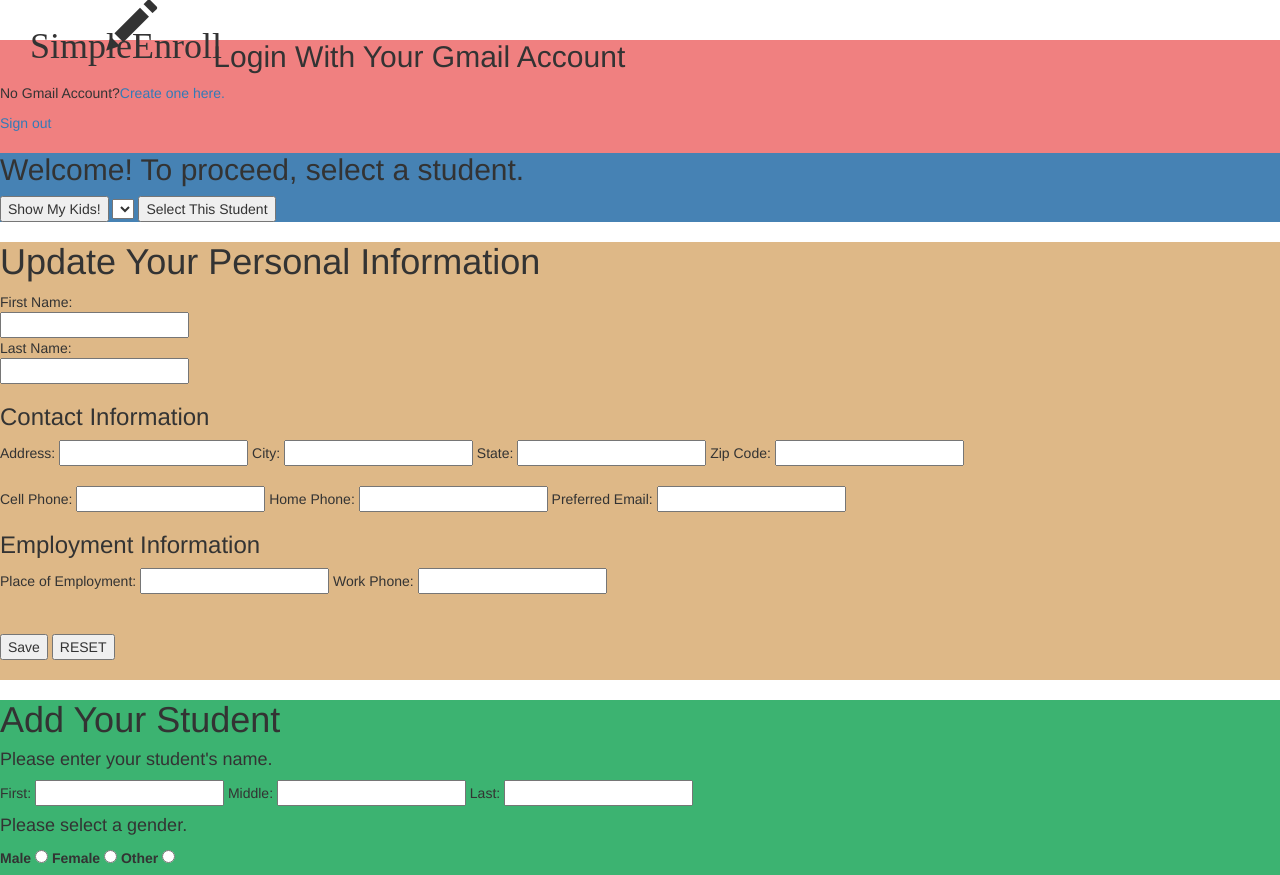
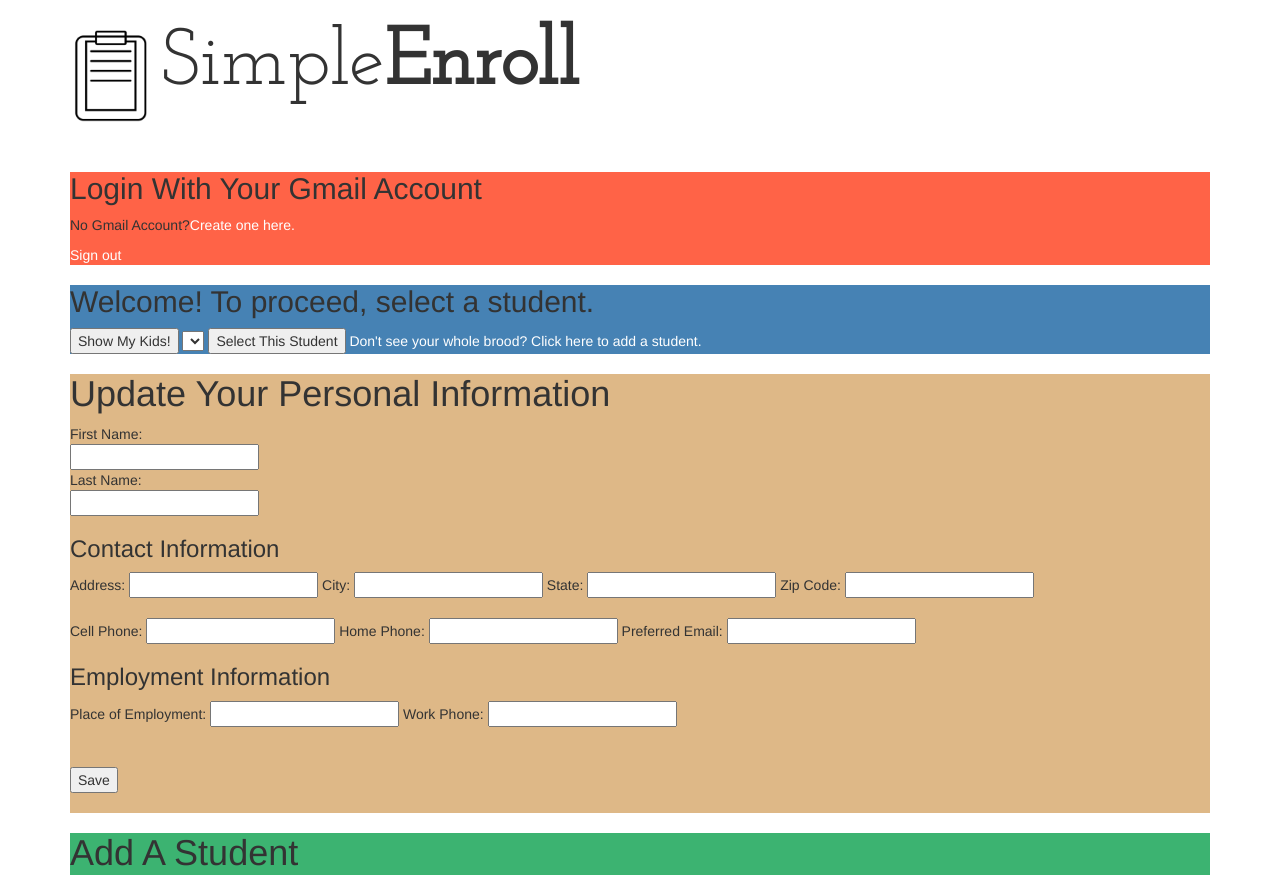
Before and after one commit to decosmi/enroll, a website: page public/index.html in a window 1280 px wide. Shown: the top 875 px of the page. Drawn offline with nearby package versions, Linux system fonts and the light colour scheme.

Commit message:
selected student data loads to pdf, minor styling changes

```diff
--- a/public/app.js
+++ b/public/app.js
@@ -3,6 +3,11 @@
 var app = angular.module('myApp', []);
 
 app.controller('formCtrl', function($scope,$rootScope, $http, sendData){
+
+    $scope.showGoals=function(){
+        return controlDisplay.showGoals;
+    }
+
 
  $scope.displayUserData = function(){
         //guardian data
@@ -47,8 +52,8 @@ app.controller('formCtrl', function($scope,$rootScope, $http, sendData){
                         headerRows: 1,
                         widths: [200,300,100,100],
                         body:[
-                            [{text:'Name (Last First Middle)', style: 'tableHeader1'}, {text:'Home Address', style:'tableHeader1'}, {text:'Telephone Number', style:'tableHeader1'},{text:'Birthday (mm/dd/yyyy)', style:'tableHeader1'}],
-                            ['placeholder', 'placeholder', 'placeholder', 'placeholder']
+                            [{text:'Name (Last First Middle)', style: 'tableHeader1'}, {text:'Home Address', style:'tableHeader1'}, {text:'Telephone Number', style:'tableHeader1'},{text:'Birthday', style:'tableHeader1'}],
+                            [sendData.studentLast+' '+sendData.studentFirst+' '+sendData.studentMid,sendData.guardianHomeAddress+' '+sendData.guardianHomeZip , sendData.guardianCell, sendData.studentBDay]
                         ]
                     },
 
@@ -60,7 +65,7 @@ app.controller('formCtrl', function($scope,$rootScope, $http, sendData){
                         widths: [100,100,200,100,200],
                         body:[
                             [{text:'Relationship to the Child', style: 'tableHeader1'},{text:'Name', style: 'tableHeader1'}, {text:'Home Address', style:'tableHeader1'}, {text:'Home/Cell Number', style:'tableHeader1'},{text:'Place of Employment-Name & Phone', style:'tableHeader1'}],
-                            ['placeholder', sendData.guardianFirstName+' '+sendData.guardianLastName, sendData.guardianHomeAddress+' '+sendData.guardianHomeZip, sendData.guardianCell,sendData.guardianWorkName+' '+sendData.guardianWorkPhone]
+                            [sendData.guardian_rel, sendData.guardianFirstName+' '+sendData.guardianLastName, sendData.guardianHomeAddress+' '+sendData.guardianHomeZip, sendData.guardianCell,sendData.guardianWorkName+' '+sendData.guardianWorkPhone]
                         ]
                     }
 
@@ -128,6 +133,7 @@ app.controller('loginCtrl', function($scope,$rootScope, $http, sendData){
             url:'/guardian',
             params: {id_token:sendData.id_token}
         }).then(function successCallback(data){
+            console.log(data.data);
             sendData.guardianCell=data.data.rows[0].cell_phone;
             sendData.guardianPreferredEmail=data.data.rows[0].email;
             sendData.guardianFirstName= data.data.rows[0].first_name;
@@ -271,7 +277,7 @@ app.service('sendData',function(){
 
     //Student Information
     this.studentID=0;
-    this.guardian_rel=0;
+    this.guardian_rel="mother";
     this.studentBDay=0;
     this.studentFirst=0;
     this.studentLast=0;
--- a/public/index.html
+++ b/public/index.html
@@ -17,31 +17,31 @@
 
 
     <link href="style.css" rel="stylesheet">
-    <link href='https://fonts.googleapis.com/css?family=Prompt' rel='stylesheet' type='text/css'>
-    <link href='https://fonts.googleapis.com/css?family=Montserrat' rel='stylesheet' type='text/css'>
-    <link href='https://fonts.googleapis.com/css?family=Kanit:800' rel='stylesheet' type='text/css'>
-
+	<link href='https://fonts.googleapis.com/css?family=Josefin+Slab' rel='stylesheet' type='text/css'>
     <script src='build/pdfmake.min.js'></script>
  	<script src='build/vfs_fonts.js'></script>
 </head>
 <body ng-app="myApp" >
-
-<span class="glyphicon glyphicon-pencil col-md-2" aria-hidden="true"><h1 class= "col-md-6">SimpleEnroll</h1></span>
+<div class="container">
+	<h1><img id="logo" src="logo.png" alt="clipboard" align="middle"/><span id="simpletitle">Simple</span><span id="enrolltitle">Enroll</span></h1>
 
 		<br>
-	<div id="login" ng-controller="loginCtrl">
+		<div ng-controller="loginCtrl">
+			<div id="login">
 				<h2>Login With Your Gmail Account</h2>
 				<div class="g-signin2" data-onsuccess="onSignIn"></div>
 
 				<p>No Gmail Account?<a href="https://accounts.google.com/SignUp?service=mail&hl=en_us&continue=http%3A%2F%2Fmail.google.com%2Fmail%2F%3Fpc%3Den-ha-na-us-bk&utm_campaign=en&utm_source=en-ha-na-us-bk&utm_medium=ha">Create one here.</a></p>
 				<a href="#" onclick="signOut()">Sign out</a>
 				<br>
+			</div>
 
 		<div id="loginSuccess">
 					<h2>Welcome! To proceed, select a student.</h2>
 					<button ng-click="findKids()">Show My Kids!</button>
 					<select ng-model="selectedStudent" ng-options="x for x in kids"></select>
 					<button ng-click="chooseStudent()">Select This Student</button>
+					<a href="" ng-click="displayUserData()"> Don't see your whole brood? Click here to add a student.</a>
 			</div>
 
 		</div>
@@ -80,13 +80,12 @@
 		    </div>
 		    <br><br>
 		    <button type="submit" ng-click="register()">Save</button>
-	    <button ng-click="reset()">RESET</button>
 		  </form>
 		  <br>
 		</div>
 		<div ng-controller="studentCtrl" id="allStudent">
 			<div id="addKid">
-		<h1>Add Your Student</h1>
+			<h1>Add A Student</h1>
 				<form>
 				<h4>Please enter your student's name.</h4>
 				First:
@@ -188,7 +187,9 @@
 
 				</select><br><br>
 
-	    	<button type="submit" ng-click="addStudent()">Save Student</button><br><br>
+		    	<button type="submit" ng-click="addStudent()">Save Student & Proceed to Forms</button>
+		    	<button type="submit" ng-click="addStudent()">Save Student & Add Another</button>
+		    	<button type="submit" ng-click="addStudent()">I don't have students to add.</button>
 				</form>
 			</div>
 		</div>
@@ -270,5 +271,6 @@
 	<script src="https://apis.google.com/js/platform.js" async defer></script>
 	<script src="http://ajax.googleapis.com/ajax/libs/angularjs/1.4.8/angular.min.js"></script>
 	<script src="app.js"></script>
+</div>
 </body>
 </html>-
--- a/public/style.css
+++ b/public/style.css
@@ -3,7 +3,7 @@
 }
 
 #login {
-	background-color:lightcoral;
+	background-color:tomato;
 }
 
 #allStudent{
@@ -19,9 +19,38 @@
 }
 
 #enrollForm {
-	background-color:silver;
+	background-color:steelblue;
 }
 
+
+
 .glyphicon {
-	font-size:50px;
+	font-size:30px;
 }
+
+a {
+	color:white;
+}
+
+#enrolltitle {
+	font-family: 'Josefin Slab', serif;
+	font-weight: bold;
+	font-size:80px;
+}
+
+#simpletitle {
+	font-family: 'Josefin Slab', serif;
+	font-size:80px;
+}
+
+#logo {
+	width:80px;
+	height:auto;
+	margin-right:10px;
+}
+
+/*body {
+	background-color: green;
+	opacity:.5;
+
+}*/
```
Also changed, not shown: public/logo.png (added). Lines whose indentation alone changed are shown as unchanged.
